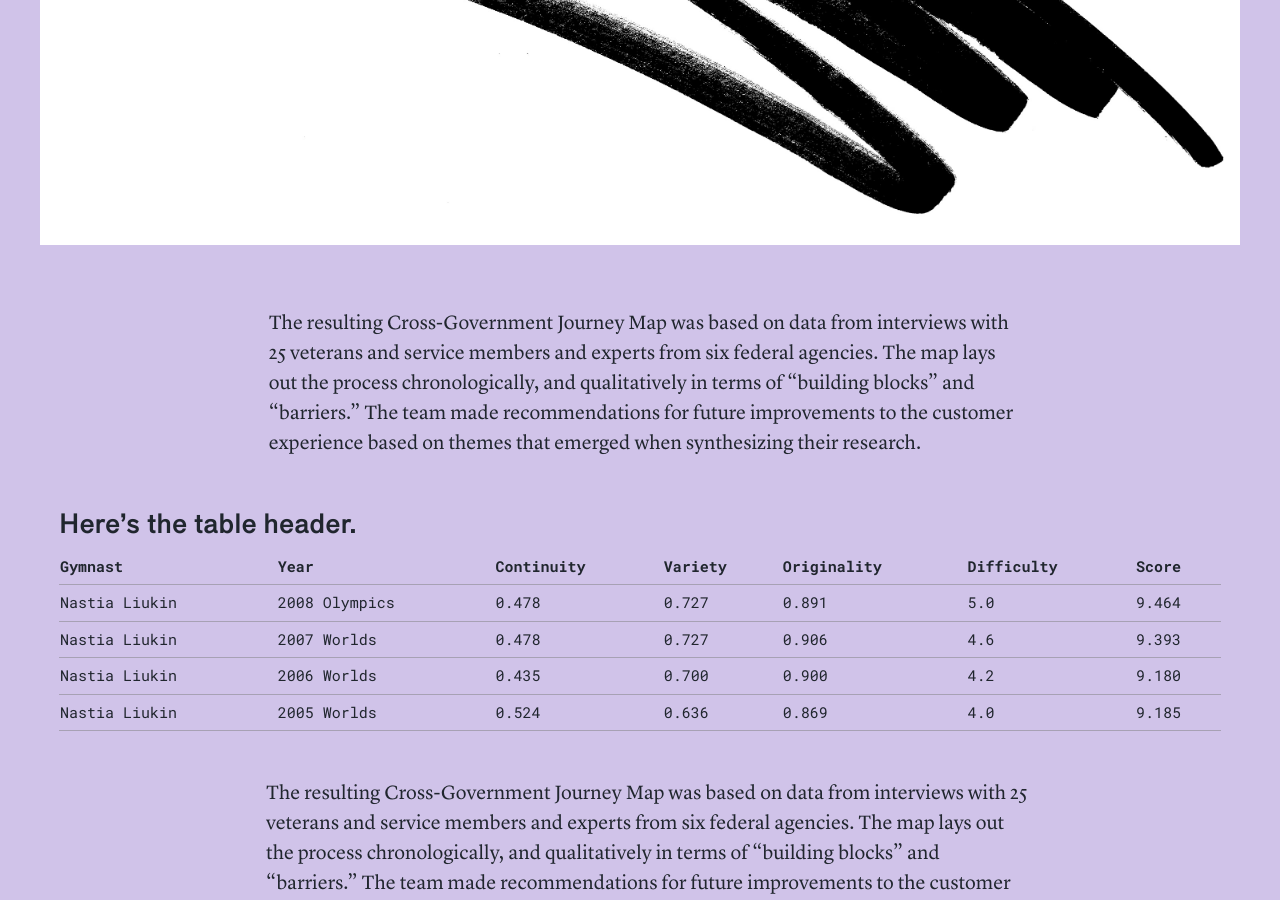
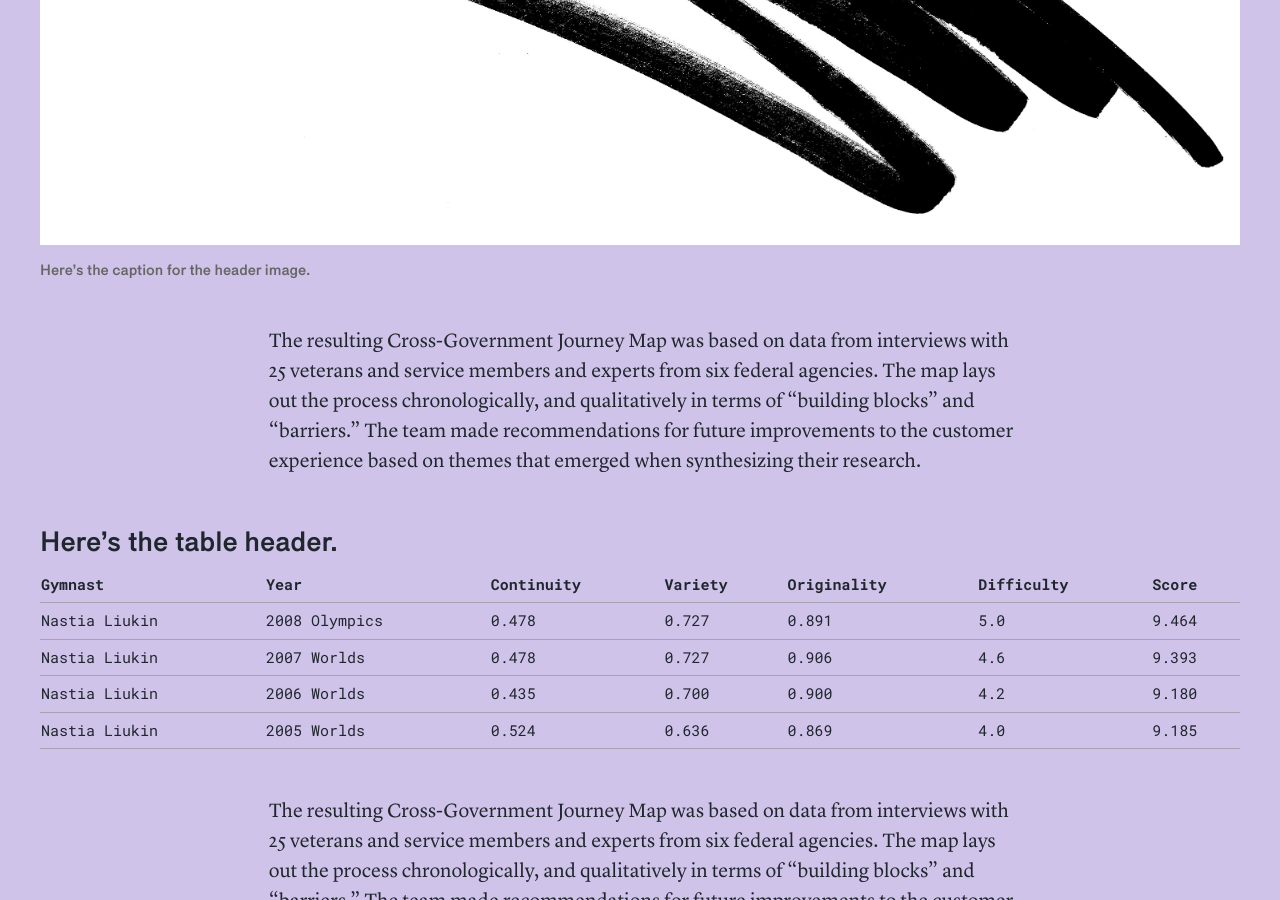
Before and after one commit to timtimtimtimofficial/composition-deduction, a Jekyll site: the page built from _posts/2020-05-31-nailpolish-medicine.html, in a window 1280 px wide and 900 px high, scrolled down 656 px. Built offline with Jekyll 4.4.1, drawn with Linux system fonts in a browser that asks for light colours.

Commit message:
fix full-width table

```diff
--- a/_includes/template_full-width-table.html
+++ b/_includes/template_full-width-table.html
@@ -1,4 +1,6 @@
+  </div>
 </div>
+<div class="row">
   <div class="col-12 px-0 pt-md-4 pt-2 pb-md-4 pb-2 post-body">
     <h2>
       Here’s the table header.
@@ -33,4 +35,5 @@
     </table>
   </div>
 </div>
+<div class="row mx-1">
 <div class="col-12 col-md-10 offset-md-1 offset-lg-2 col-lg-8 mt-4 pl-lg-3 pb-2 pb-lg-2 px-0 post-body">
--- a/_posts/2020-05-31-nailpolish-medicine.html
+++ b/_posts/2020-05-31-nailpolish-medicine.html
@@ -6,6 +6,7 @@ date:   2020-05-31 16:49:33 -0400
 tags: astrology
 bg: violet
 img-01: scribble.jpg
+img-01-caption: Here’s the caption for the header image.
 ---
 
 {% include full-width-header-img.html %}
@@ -15,6 +16,8 @@ img-01: scribble.jpg
 </p>
 
 </div>
+</div>
+<div class="row">
   <div class="col-12 px-0 pt-md-4 pt-2 pb-md-4 pb-2 post-body">
     <h2>
       Here’s the table header.
@@ -49,6 +52,7 @@ img-01: scribble.jpg
     </table>
   </div>
 </div>
+<div class="row mx-1">
 <div class="col-12 col-md-10 offset-md-1 offset-lg-2 col-lg-8 mt-4 pl-lg-3 pb-2 pb-lg-2 px-0 post-body">
 
 
```
Also changed, not shown: 1 other file.
